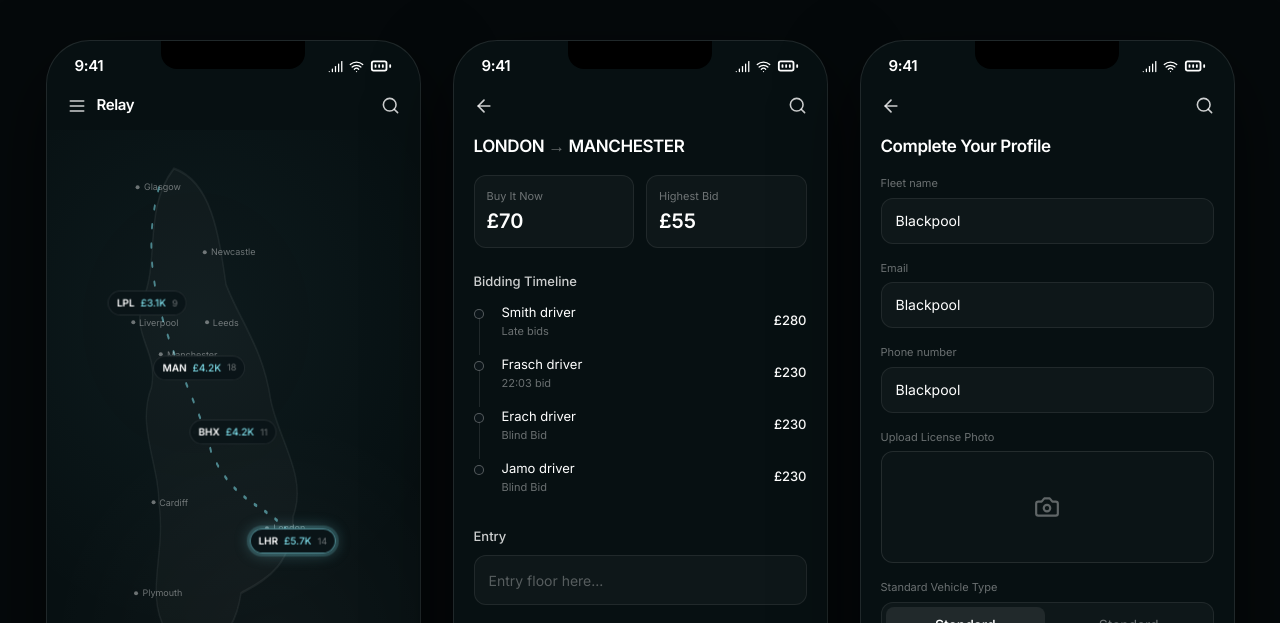
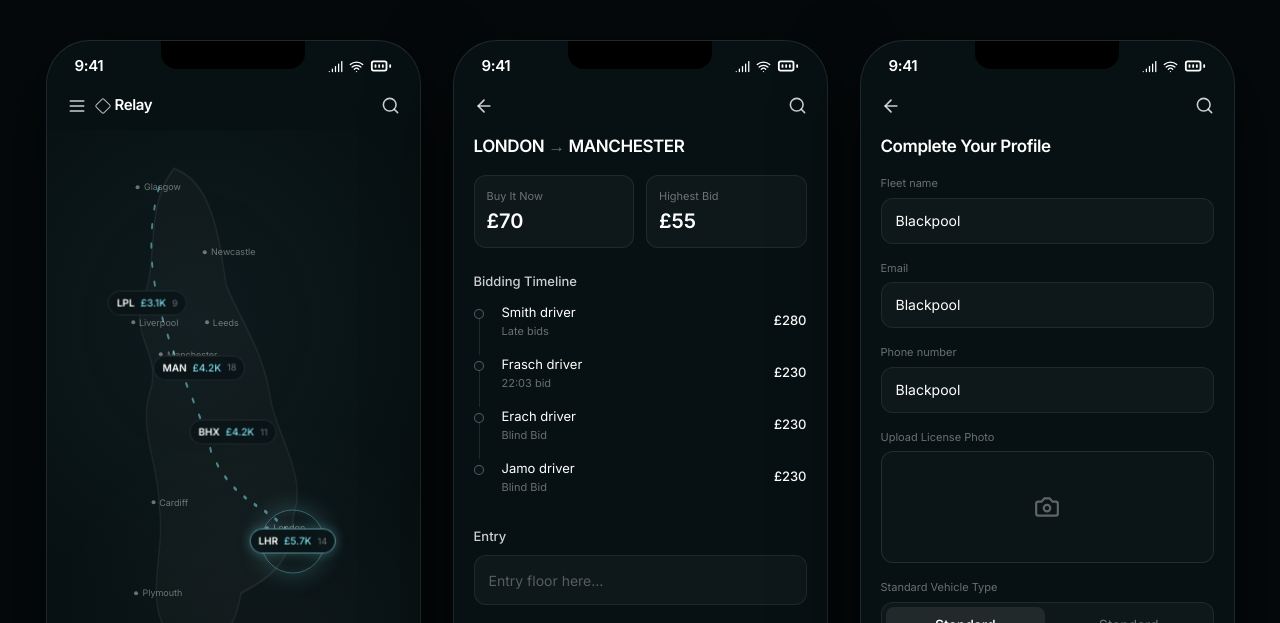
Before and after one commit to mosssirisom/wastedmiles, a React (Vite) app: page / in a window 1280 px wide. Shown: the top 623 px of the page. Built offline with nearby package versions, Linux system fonts and the light colour scheme; a web font is replaced by a local one.

Commit message:
Relay: add logo mark + larger LHR glow ring to better match reference

```diff
--- a/src/relay/RelayApp.tsx
+++ b/src/relay/RelayApp.tsx
@@ -55,6 +55,7 @@ function TopBar({ back, logo, onlySearch = true }: { back?: boolean; logo?: bool
         )}
         {logo && (
           <div className="flex items-center gap-1.5">
+            <span className="inline-block h-3 w-3 rotate-45 rounded-[2px] border border-white/70" />
             <span className="text-white text-[15px] font-semibold tracking-tight">Relay</span>
           </div>
         )}
@@ -135,11 +136,17 @@ function AirportPin({
 }) {
   return (
     <div className="absolute -translate-x-1/2 -translate-y-1/2" style={style}>
+      {glow && (
+        <span
+          className="absolute left-1/2 top-1/2 -translate-x-1/2 -translate-y-1/2 h-16 w-16 rounded-full border border-[#7DDCE8]/40"
+          style={{ boxShadow: '0 0 24px rgba(125,220,232,0.25), inset 0 0 18px rgba(125,220,232,0.12)' }}
+        />
+      )}
       <div
-        className={`flex items-center gap-1.5 rounded-full border bg-[#0b1418]/90 backdrop-blur px-2 py-1 ${
+        className={`relative flex items-center gap-1.5 rounded-full border bg-[#0b1418]/90 backdrop-blur px-2 py-1 ${
           glow ? 'border-[#7DDCE8]/60' : 'border-white/10'
         }`}
-        style={glow ? { boxShadow: `0 0 0 3px rgba(125,220,232,0.18), 0 0 16px rgba(125,220,232,0.35)` } : undefined}
+        style={glow ? { boxShadow: `0 0 12px rgba(125,220,232,0.3)` } : undefined}
       >
         <span className="text-[10px] font-semibold text-white">{code}</span>
         <span className="text-[10px] font-medium" style={{ color: ACCENT }}>
```
